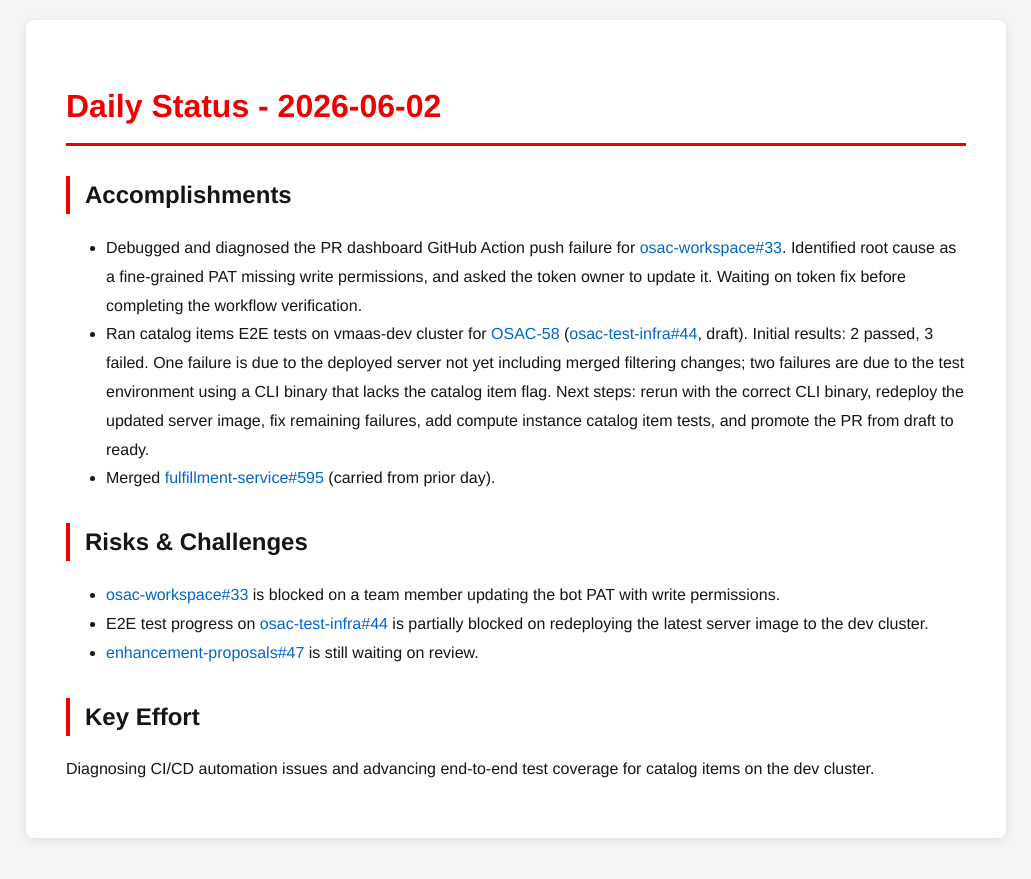
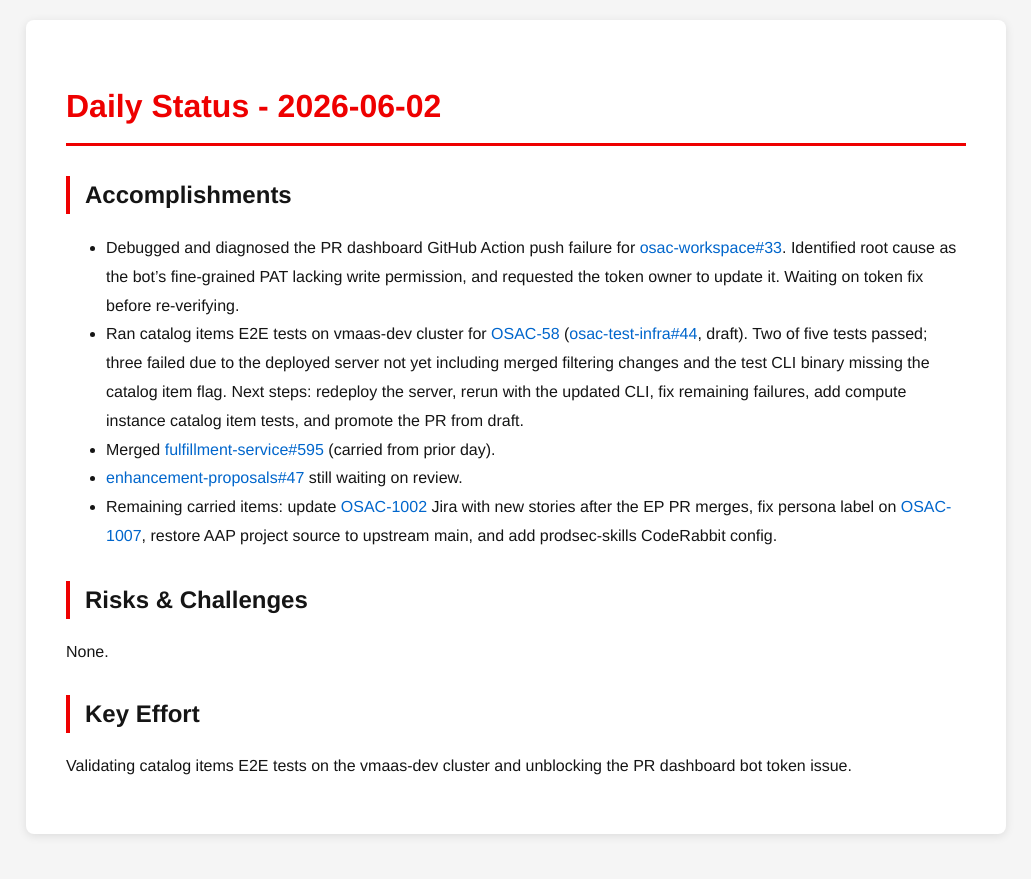
Before and after one commit to tzvatot/daily-status, a Jekyll site: the page built from 2026-06-02.md, in a window 1280 px wide. Shown: the top 879 px of the page, without its empty margins (124-1155 px from the left). Built offline with Jekyll 4.4.1, drawn with Linux system fonts in a browser that asks for light colours.

Commit message:
Daily status update - 2026-06-02

```diff
--- a/2026-06-02.md
+++ b/2026-06-02.md
@@ -7,14 +7,14 @@ date: 2026-06-02
 # Daily Status - 2026-06-02
 
 ## Accomplishments
-- Debugged and diagnosed the PR dashboard GitHub Action push failure for [osac-workspace#33](https://github.com/osac-project/osac-workspace/pull/33). Identified root cause as a fine-grained PAT missing write permissions, and asked the token owner to update it. Waiting on token fix before completing the workflow verification.
-- Ran catalog items E2E tests on vmaas-dev cluster for [OSAC-58](https://redhat.atlassian.net/browse/OSAC-58) ([osac-test-infra#44](https://github.com/osac-project/osac-test-infra/pull/44), draft). Initial results: 2 passed, 3 failed. One failure is due to the deployed server not yet including merged filtering changes; two failures are due to the test environment using a CLI binary that lacks the catalog item flag. Next steps: rerun with the correct CLI binary, redeploy the updated server image, fix remaining failures, add compute instance catalog item tests, and promote the PR from draft to ready.
+- Debugged and diagnosed the PR dashboard GitHub Action push failure for [osac-workspace#33](https://github.com/osac-project/osac-workspace/pull/33). Identified root cause as the bot's fine-grained PAT lacking write permission, and requested the token owner to update it. Waiting on token fix before re-verifying.
+- Ran catalog items E2E tests on vmaas-dev cluster for [OSAC-58](https://redhat.atlassian.net/browse/OSAC-58) ([osac-test-infra#44](https://github.com/osac-project/osac-test-infra/pull/44), draft). Two of five tests passed; three failed due to the deployed server not yet including merged filtering changes and the test CLI binary missing the catalog item flag. Next steps: redeploy the server, rerun with the updated CLI, fix remaining failures, add compute instance catalog item tests, and promote the PR from draft.
 - Merged [fulfillment-service#595](https://github.com/osac-project/fulfillment-service/pull/595) (carried from prior day).
+- [enhancement-proposals#47](https://github.com/osac-project/enhancement-proposals/pull/47) still waiting on review.
+- Remaining carried items: update [OSAC-1002](https://redhat.atlassian.net/browse/OSAC-1002) Jira with new stories after the EP PR merges, fix persona label on [OSAC-1007](https://redhat.atlassian.net/browse/OSAC-1007), restore AAP project source to upstream main, and add prodsec-skills CodeRabbit config.
 
 ## Risks & Challenges
-- [osac-workspace#33](https://github.com/osac-project/osac-workspace/pull/33) is blocked on a team member updating the bot PAT with write permissions.
-- E2E test progress on [osac-test-infra#44](https://github.com/osac-project/osac-test-infra/pull/44) is partially blocked on redeploying the latest server image to the dev cluster.
-- [enhancement-proposals#47](https://github.com/osac-project/enhancement-proposals/pull/47) is still waiting on review.
+None.
 
 ## Key Effort
-Diagnosing CI/CD automation issues and advancing end-to-end test coverage for catalog items on the dev cluster.
+Validating catalog items E2E tests on the vmaas-dev cluster and unblocking the PR dashboard bot token issue.
```
